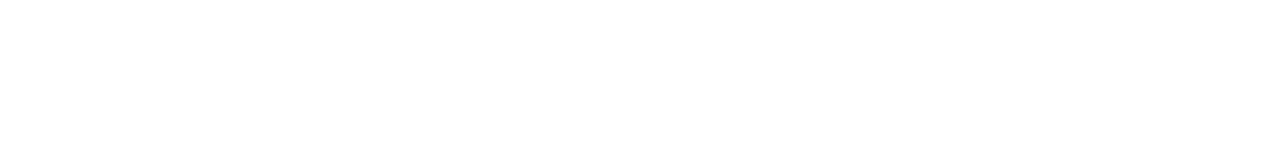
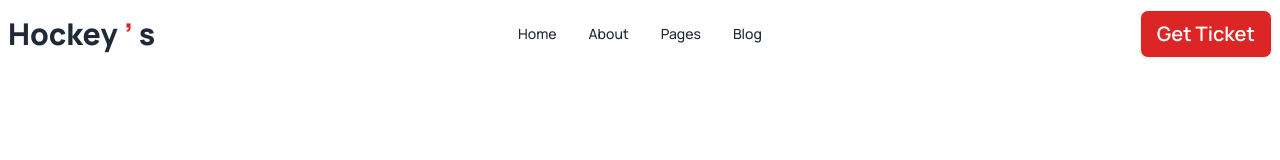
Before and after one commit to Khaledsobuj/Assignment-Three, a plain HTML site: page index.html in a window 1280 px wide. Drawn offline with nearby package versions, Linux system fonts and the light colour scheme.

Commit message:
added nav bir with responsiv

```diff
--- a/index.html
+++ b/index.html
@@ -4,7 +4,7 @@
 <head>
     <meta charset="UTF-8">
     <meta name="viewport" content="width=device-width, initial-scale=1.0">
-    <title>Hockyey's|Assignment-3</title>
+    <title>Hockyey's | Assignment-3</title>
 
 
     <!-- This is tailwind and daisyUI cdn link -->
@@ -27,8 +27,48 @@
 </head>
 
 <body class="font-manrope">
-    <header>
+    <header class="container mx-auto">
+        <nav>
 
+            <div class="navbar bg-base-100">
+                <div class="navbar-start">
+                    <div class="dropdown">
+                        <div tabindex="0" role="button" class="btn btn-ghost lg:hidden">
+                            <svg xmlns="http://www.w3.org/2000/svg" class="h-5 w-5" fill="none" viewBox="0 0 24 24"
+                                stroke="currentColor">
+                                <path stroke-linecap="round" stroke-linejoin="round" stroke-width="2"
+                                    d="M4 6h16M4 12h8m-8 6h16" />
+                            </svg>
+                        </div>
+                        <ul tabindex="0"
+                            class="menu menu-sm dropdown-content mt-3 z-[1] p-2 shadow bg-base-100 rounded-box w-52">
+
+
+                            <li><a class="hover:text-red-600">Home</a></li>
+                            <li><a class="hover:text-red-600">About</a></li>
+                            <li><a class="hover:text-red-600">Pages</a></li>
+                            <li><a class="hover:text-red-600">Blog</a></li>
+                        </ul>
+                    </div>
+
+                    <div class="text-3xl font-extrabold">
+                        <h1 class="font-bol">Hockey <span class="text-red-600">’</span> s</h1>
+                    </div>
+                </div>
+                <div class="navbar-center hidden lg:flex">
+                    <ul class="menu menu-horizontal px-1">
+                        <li><a class="hover:text-red-600">Home</a></li>
+                        <li><a class="hover:text-red-600">About</a></li>
+                        <li><a class="hover:text-red-600">Pages</a></li>
+                        <li><a class="hover:text-red-600">Blog</a></li>
+                    </ul>
+                </div>
+                <div class="navbar-end">
+                    <a class="btn text-xl bg-red-600 text-white">Get Ticket</a>
+                </div>
+            </div>
+
+        </nav>
     </header>
     <main>
 
```
